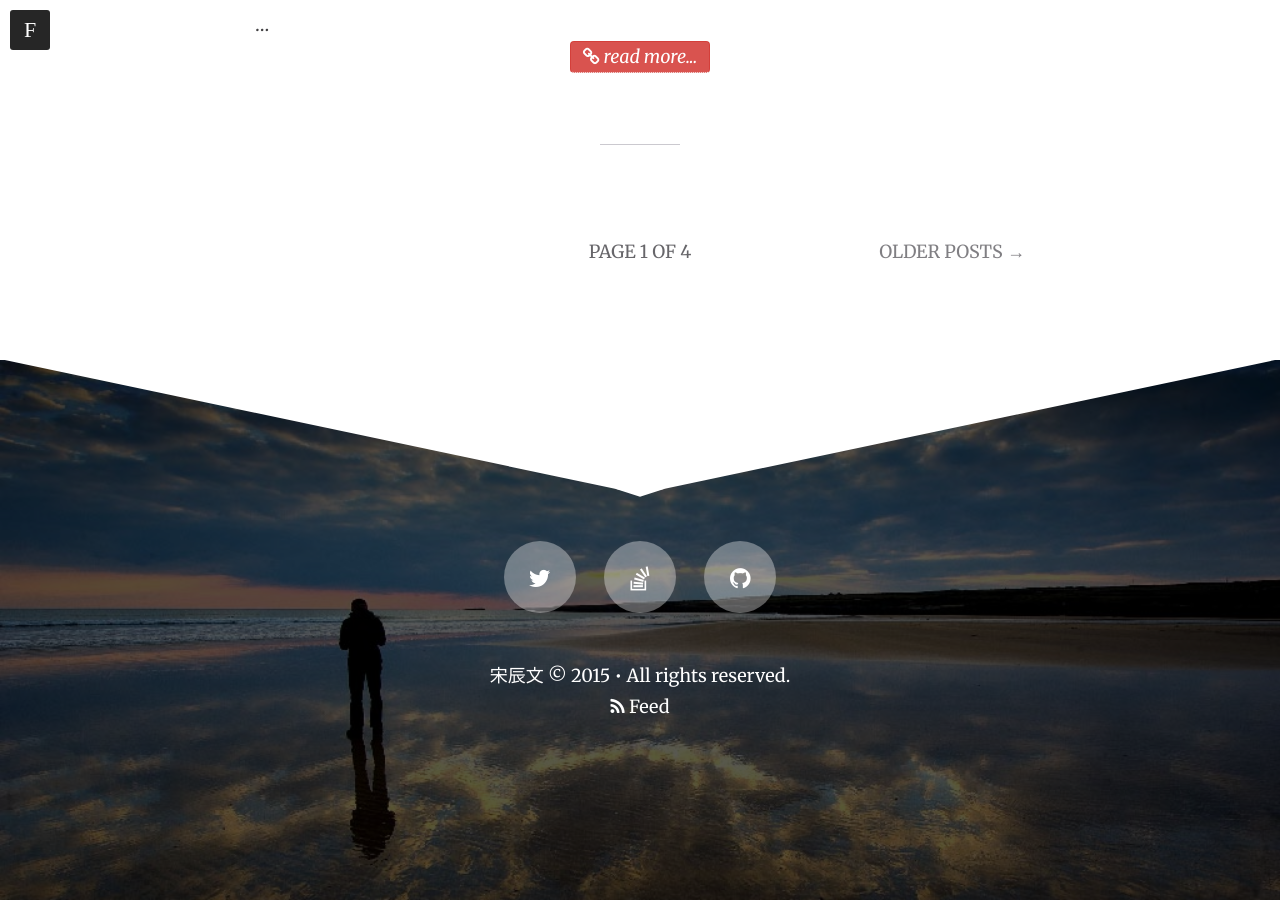
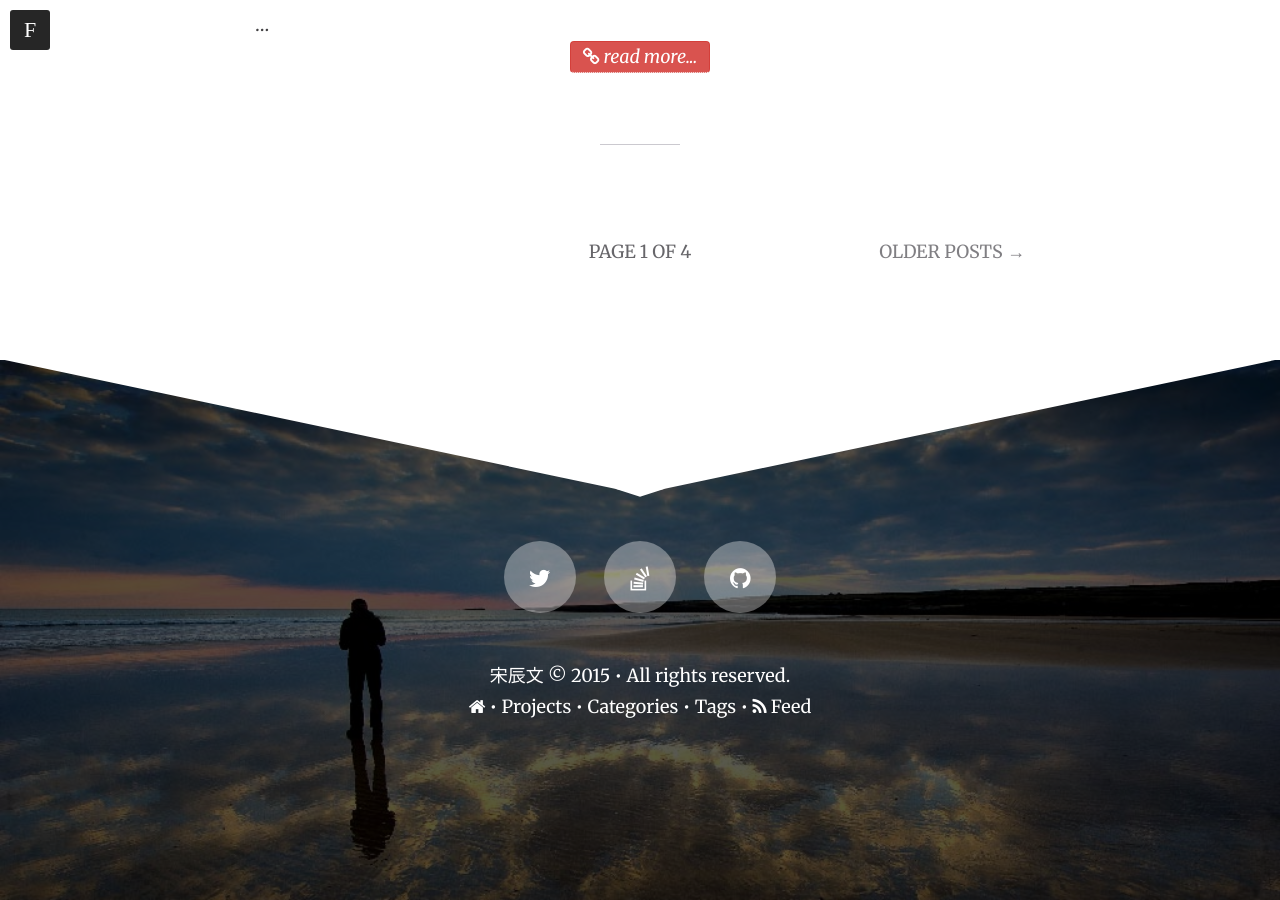
Before and after one commit to songchenwen/songchenwen.github.io, a Jekyll site: the page built from index.html, in a window 1280 px wide and 900 px high, scrolled down 4777 px. Built offline with Jekyll 4.4.1, drawn with Linux system fonts in a browser that asks for light colours; nearby versions of some CDN libraries; the list of posts is cut into pages by our own code.

```diff
--- a/_config.yml
+++ b/_config.yml
@@ -36,6 +36,17 @@ triangleheader:   true
 animated_fins:    true
 # Specify the fin color in RGB value
 fin_color:        "255,255,255"
+
+links:
+  - title: Home
+    url: /
+    icon: home
+  - title: Projects
+    url: /projects/
+  - title: Categories
+    url: /categories/
+  - title: Tags
+    url: /tags/
 
 gems:
   - jekyll-mentions
```
